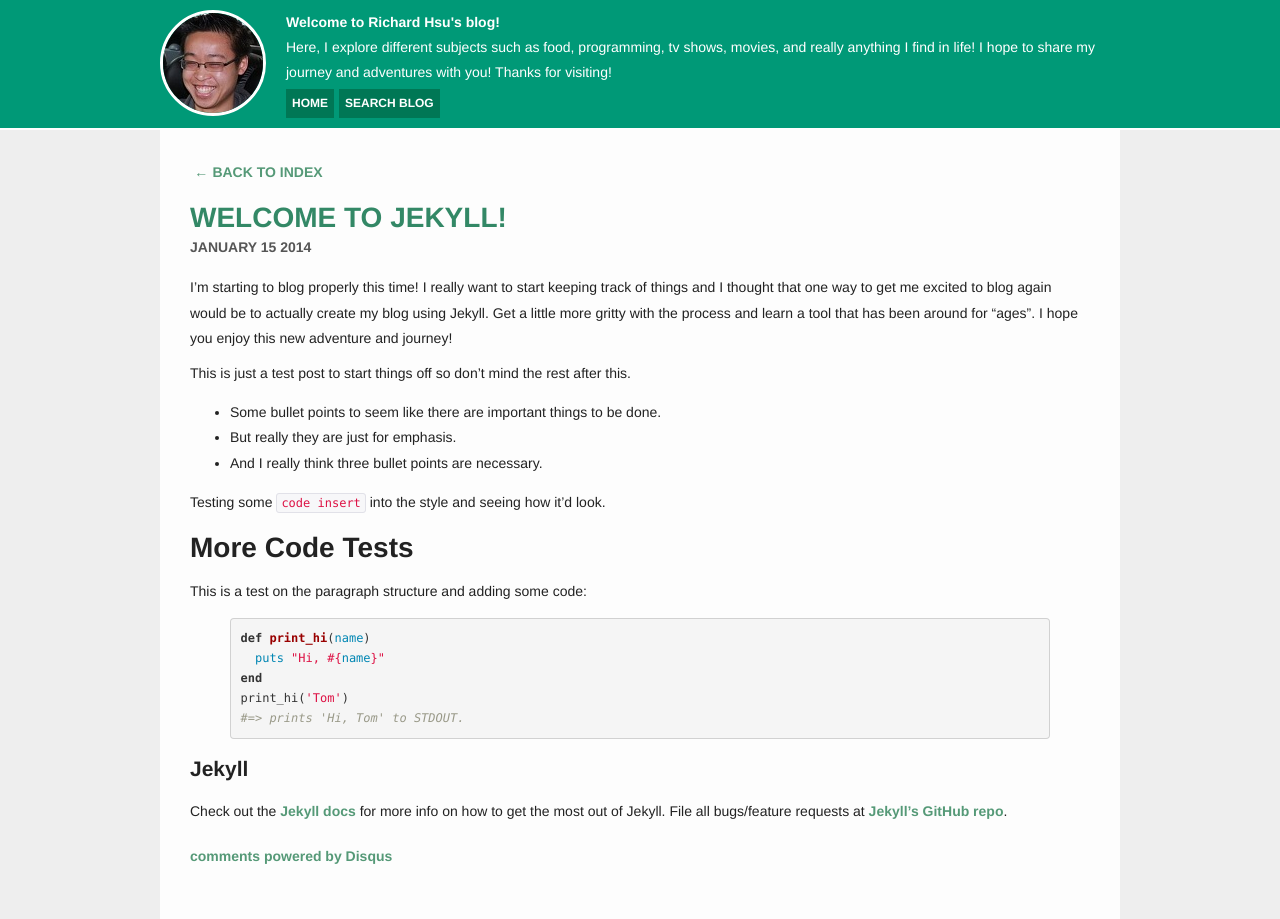
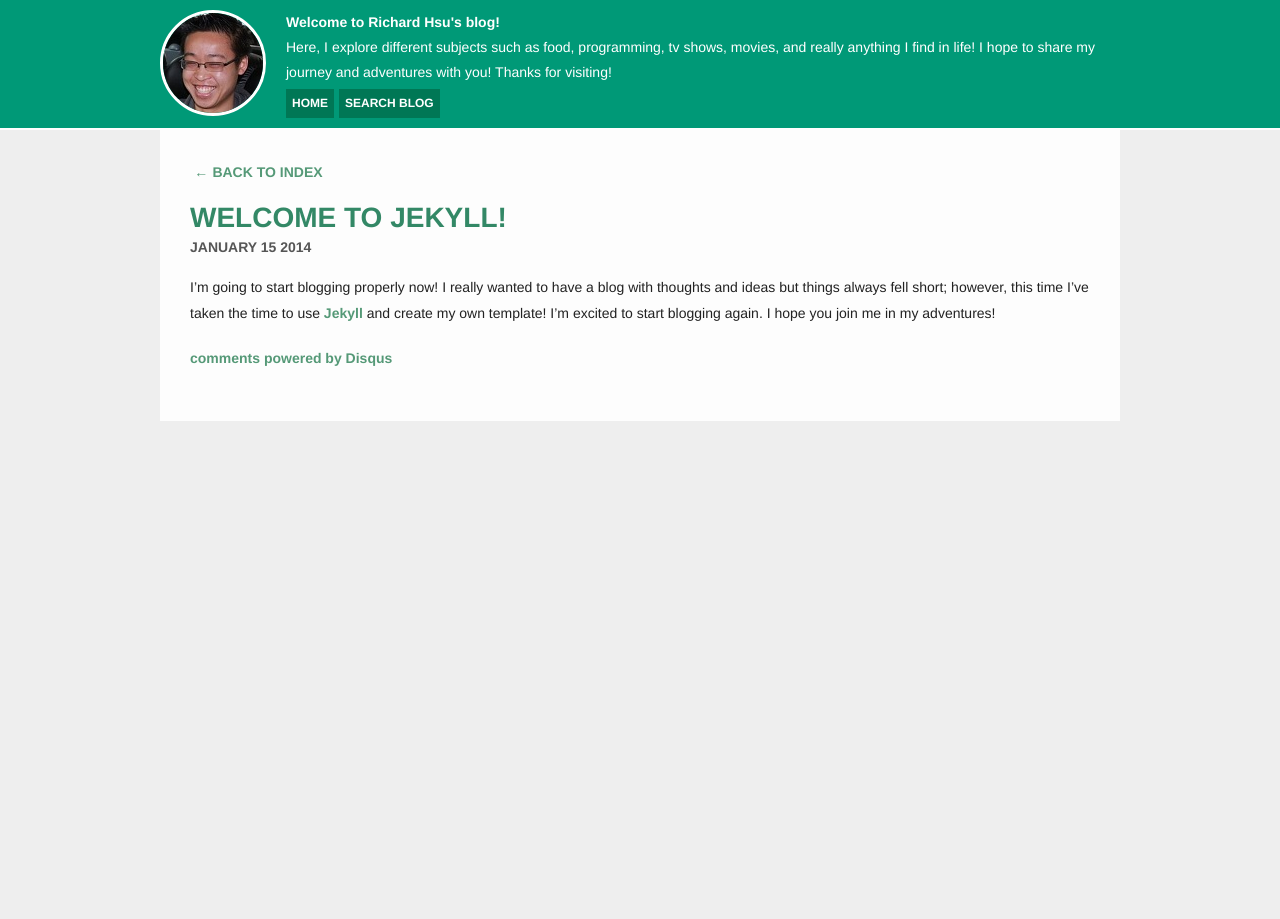
Before and after one commit to richardhsu/richardhsu.github.io, a Jekyll site: the page built from _posts/2014-01-15-welcome-to-jekyll.markdown, in a window 1280 px wide. Built offline with Jekyll 4.4.1, drawn with Linux system fonts in a browser that asks for light colours; Markdown is read by kramdown in place of the engine named in the settings; comment, search, counter and statistics services are not loaded.

Commit message:
Updated post.

```diff
--- a/_posts/2014-01-15-welcome-to-jekyll.markdown
+++ b/_posts/2014-01-15-welcome-to-jekyll.markdown
@@ -5,38 +5,9 @@ title:  "Welcome to Jekyll!"
 date:   2014-01-15 17:25:00
 ---
 
-I'm starting to blog properly this time! I really want to start keeping track of
-things and I thought that one way to get me excited to blog again would be to
-actually create my blog using Jekyll. Get a little more gritty with the process
-and learn a tool that has been around for "ages". I hope you enjoy this new
-adventure and journey!
+I'm going to start blogging properly now! I really wanted to have a blog with
+thoughts and ideas but things always fell short; however, this time I've taken
+the time to use [Jekyll][jekyll] and create my own template! I'm excited to
+start blogging again. I hope you join me in my adventures!
 
-<!--more-->
-
-This is just a test post to start things off so don't mind the rest after this.
-
-* Some bullet points to seem like there are important things to be done.
-* But really they are just for emphasis.
-* And I really think three bullet points are necessary.
-
-Testing some `code insert` into the style and seeing how it'd look.
-
-# More Code Tests
-
-This is a test on the paragraph structure and adding some code:
-
-{% highlight ruby %}
-def print_hi(name)
-  puts "Hi, #{name}"
-end
-print_hi('Tom')
-#=> prints 'Hi, Tom' to STDOUT.
-{% endhighlight %}
-
-## Jekyll
-
-Check out the [Jekyll docs][jekyll] for more info on how to get the most out of
-Jekyll. File all bugs/feature requests at [Jekyll's GitHub repo][jekyll-gh].
-
-[jekyll-gh]: https://github.com/mojombo/jekyll
 [jekyll]:    http://jekyllrb.com
```
